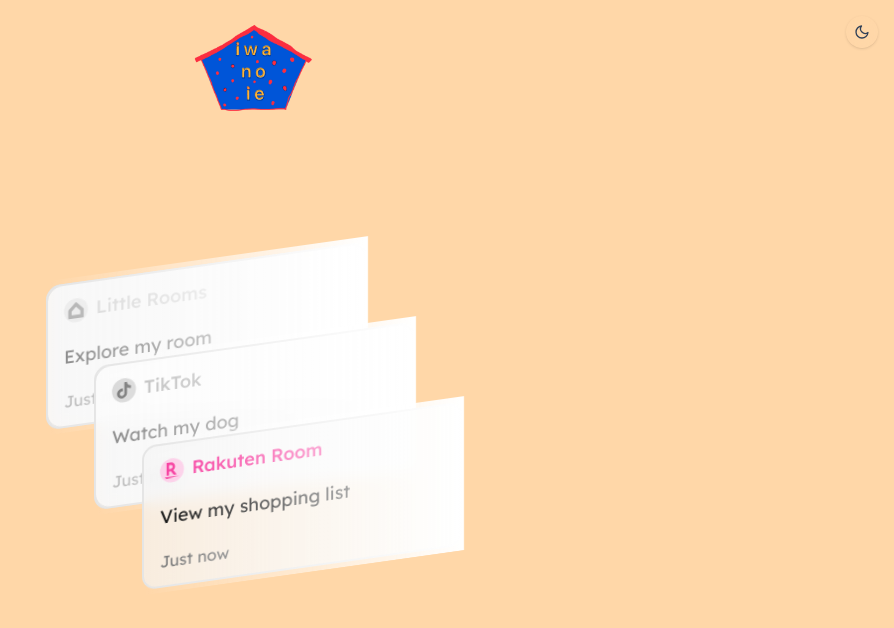
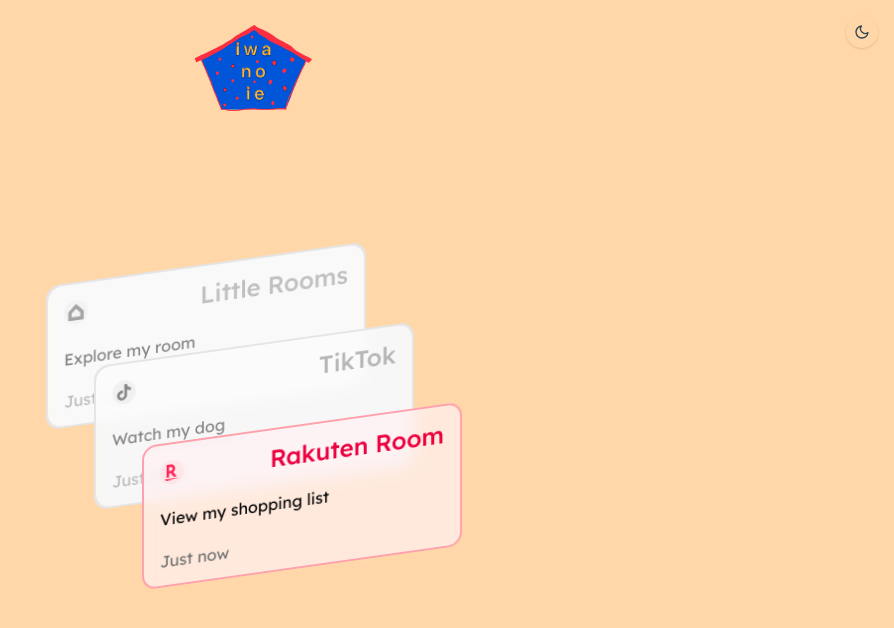
Before and after one commit to iwanoie/iwanoie-link-hub, a Next.js app: page / in a window 1280 px wide. Shown: the top 628 px of the page, without its empty margins (386-1280 px from the left). Built offline with nearby package versions, Linux system fonts and the light colour scheme; no server answers.

Commit message:
feat: DisplayCardコンポーネントのスタイルを更新し、リンク情報の色を変更

```diff
--- a/src/components/ui/display-cards.tsx
+++ b/src/components/ui/display-cards.tsx
@@ -57,17 +57,17 @@
 			rel="noopener noreferrer"
 			onClick={handleClick}
 			className={cn(
-				"relative flex h-36 w-full max-w-[16rem] sm:max-w-[20rem] right-12 -skew-y-[8deg] select-none flex-col justify-between rounded-xl border-2 bg-muted/70 backdrop-blur-sm px-4 py-3 transition-all duration-700 after:absolute after:-right-1 after:top-[-5%] after:h-[110%] after:w-[20rem] after:bg-gradient-to-l after:from-background after:to-transparent after:content-[''] hover:border-white/20 hover:bg-muted [&>*]:flex [&>*]:items-center [&>*]:gap-2",
+				'relative flex h-36 w-full max-w-[16rem] sm:max-w-[20rem] right-12 -skew-y-[8deg] select-none flex-col justify-between rounded-xl border-2 bg-muted/70 backdrop-blur-sm px-4 py-3 transition-all duration-700 [&>*]:flex [&>*]:items-center [&>*]:gap-2',
 				className,
 			)}
 		>
-			<div>
+			<div className="justify-between">
 				<span className={cn('relative inline-block rounded-full p-1', iconBgClassName)}>
 					{resolveIcon(icon, iconClassName)}
 				</span>
-				<p className={cn('text-lg font-medium', titleClassName)}>{title}</p>
+				<p className={cn('text-2xl font-medium', titleClassName)}>{title}</p>
 			</div>
-			<p className="whitespace-nowrap text-lg">{description}</p>
+			<p className="whitespace-nowrap text-base">{description}</p>
 			<p className="text-muted-foreground">{date}</p>
 		</a>
 	);
--- a/src/data/links.ts
+++ b/src/data/links.ts
@@ -19,11 +19,11 @@
 		description: 'Explore my room',
 		date: 'Just now',
 		url: 'https://littlerooms.jp/iwanoie',
-		iconClassName: 'text-yellow-500',
-		iconBgClassName: 'bg-yellow-200',
-		titleClassName: 'text-yellow-500',
+		iconClassName: 'text-amber-500',
+		iconBgClassName: 'bg-amber-100/80',
+		titleClassName: 'text-amber-600',
 		className:
-			"[grid-area:stack] hover:-translate-y-10 before:absolute before:w-[100%] before:outline-1 before:rounded-xl before:outline-border before:h-[100%] before:content-[''] before:bg-blend-overlay before:bg-background/50 grayscale-[100%] hover:before:opacity-0 before:transition-opacity before:duration-700 hover:grayscale-0 before:left-0 before:top-0",
+			"bg-amber-50/70 hover:border-amber-300 [grid-area:stack] hover:-translate-y-10 before:absolute before:w-[100%] before:outline-1 before:rounded-xl before:outline-border before:h-[100%] before:content-[''] before:bg-blend-overlay before:bg-background/50 grayscale-[100%] hover:before:opacity-0 before:transition-opacity before:duration-700 hover:grayscale-0 before:left-0 before:top-0",
 	},
 	{
 		icon: 'tiktok',
@@ -31,11 +31,11 @@
 		description: 'Watch my dog',
 		date: 'Just now',
 		url: 'https://www.tiktok.com/@iwanoie_?_t=8lo4Egjpqa1&_r=1',
-		iconClassName: 'text-blue-500',
-		iconBgClassName: 'bg-blue-200',
-		titleClassName: 'text-blue-500',
+		iconClassName: 'text-sky-500',
+		iconBgClassName: 'bg-sky-100/80',
+		titleClassName: 'text-sky-600',
 		className:
-			"[grid-area:stack] translate-x-12 translate-y-20 hover:translate-y-10 before:absolute before:w-[100%] before:outline-1 before:rounded-xl before:outline-border before:h-[100%] before:content-[''] before:bg-blend-overlay before:bg-background/50 grayscale-[100%] hover:before:opacity-0 before:transition-opacity before:duration-700 hover:grayscale-0 before:left-0 before:top-0",
+			"bg-sky-50/70 hover:border-sky-300 [grid-area:stack] translate-x-12 translate-y-20 hover:translate-y-10 before:absolute before:w-[100%] before:outline-1 before:rounded-xl before:outline-border before:h-[100%] before:content-[''] before:bg-blend-overlay before:bg-background/50 grayscale-[100%] hover:before:opacity-0 before:transition-opacity before:duration-700 hover:grayscale-0 before:left-0 before:top-0",
 	},
 	{
 		icon: 'rakutenroom',
@@ -43,10 +43,11 @@
 		description: 'View my shopping list',
 		date: 'Just now',
 		url: 'https://room.rakuten.co.jp/ssikt.room',
-		iconClassName: 'text-pink-500',
-		iconBgClassName: 'bg-pink-200',
-		titleClassName: 'text-pink-500',
-		className: '[grid-area:stack] translate-x-24 translate-y-40 hover:translate-y-30',
+		iconClassName: 'text-rose-500',
+		iconBgClassName: 'bg-rose-100/80',
+		titleClassName: 'text-rose-600',
+		className:
+			'bg-rose-50/70 border-rose-300 [grid-area:stack] translate-x-24 translate-y-40 hover:translate-y-30',
 	},
 ];
 
```
